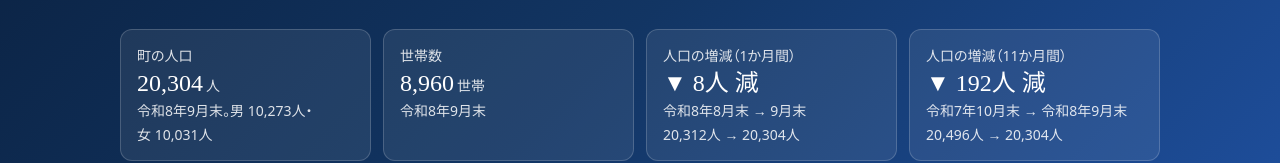
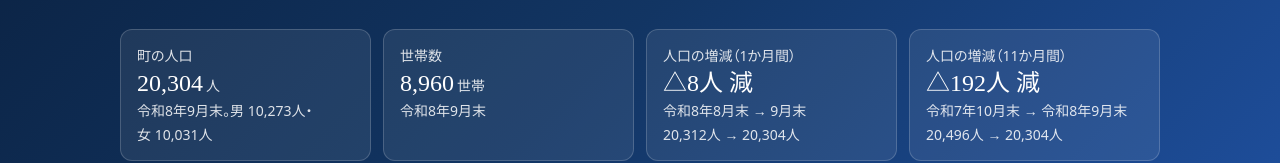
Before and after one commit to kken78/hino-population, a plain HTML site: page index.html in a window 1280 px wide. Shown: the part 261-424 px from the top of the page. Drawn offline with Linux system fonts and the light colour scheme.

Commit message:
増減の文を、負の値に △、正の値に印なし、向きは文言の形にする（▲ 増・▼ 減・＝ をやめる。DESIGN.md ADR-4）

```diff
--- a/index.html
+++ b/index.html
@@ -224,10 +224,10 @@ tr.total th,tr.total td{border-top:2px solid var(--ai-ink);font-weight:700;backg
 'use strict';
 const fmt = n => n.toLocaleString('ja-JP');
 const nw = s => '<span class="nw">' + s + '</span>';
-/* 増減は矢印と文言だけで示し、色を付けない（hino-portal DESIGN.md 3.3） */
+/* 増減は、負の値に △ を付け、向きを文言で示す。正の値に印は付けない。色は付けない（hino-portal DESIGN.md 3.3。DESIGN.md ADR-4） */
 const chg = (n, unit, digits) => {
   const a = digits == null ? fmt(Math.abs(n)) : Math.abs(n).toFixed(digits);
-  return n > 0 ? nw('▲ ' + a + unit + ' 増') : n < 0 ? nw('▼ ' + a + unit + ' 減') : nw('＝ 増減なし');
+  return n > 0 ? nw(a + unit + ' 増') : n < 0 ? nw('△' + a + unit + ' 減') : nw('0 増減なし');
 };
 const M = POP.months, LB = POP.labels;
 const avail = M.map((_, i) => i).filter(i => POP.total.t[i] != null);
```
